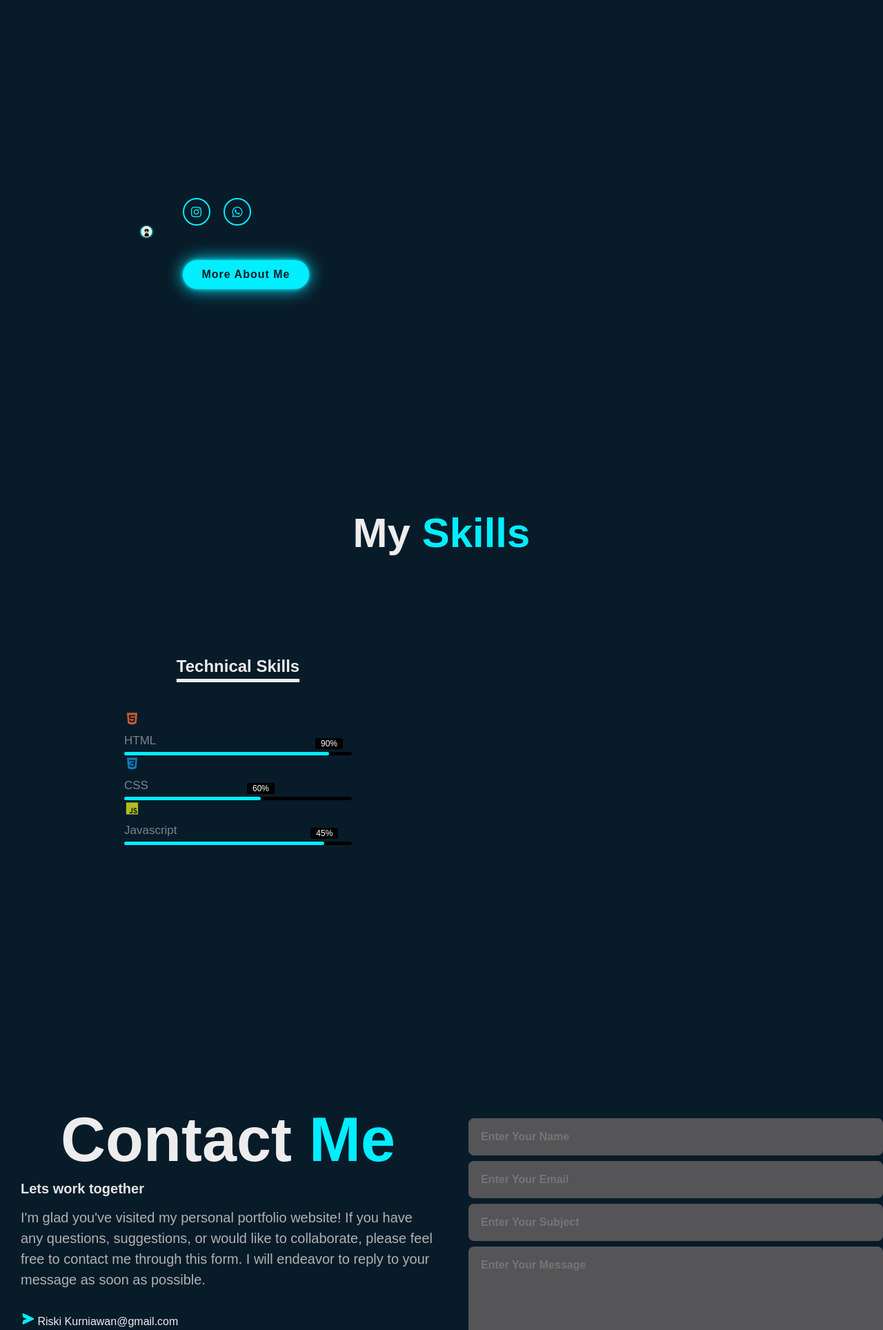
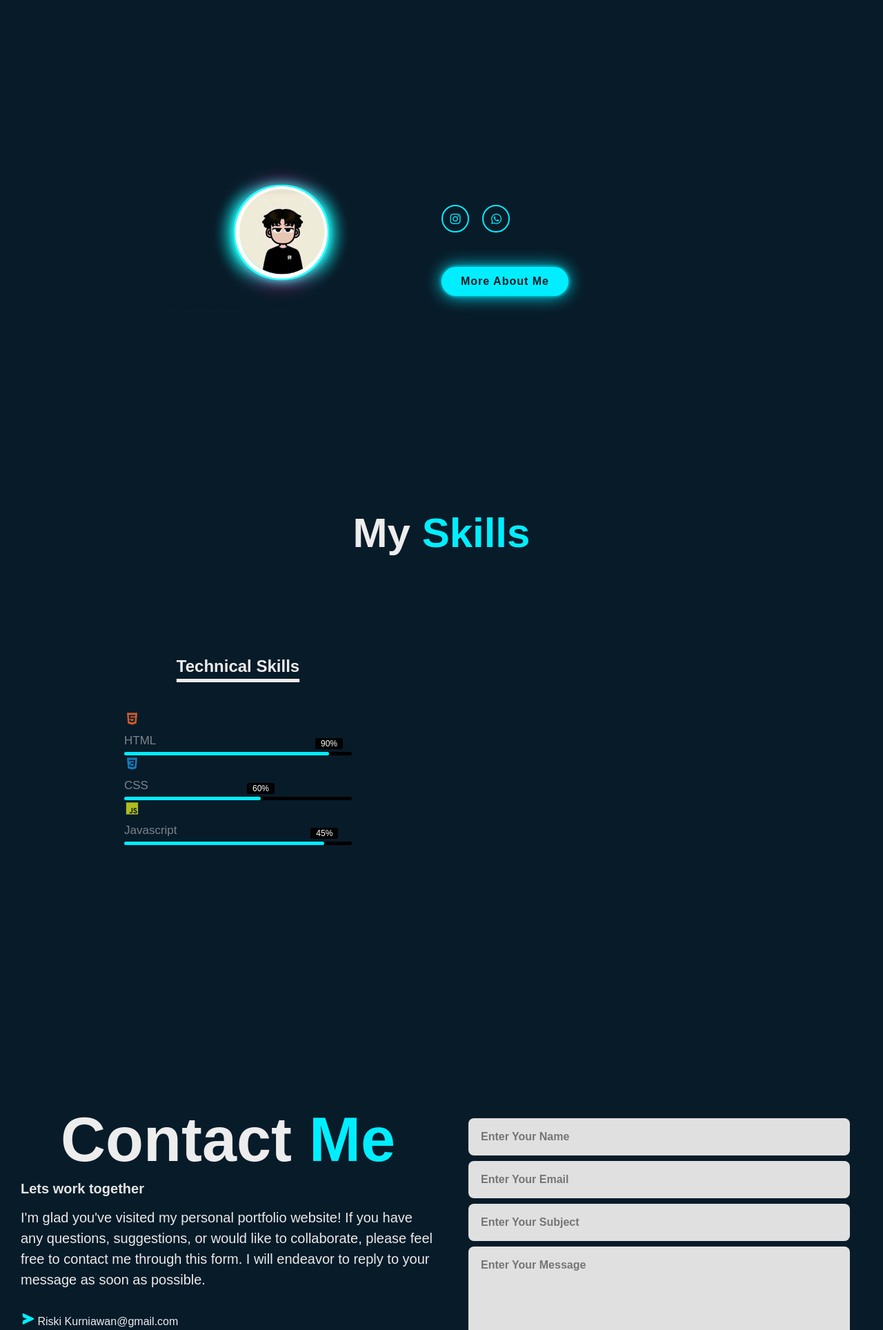
Before and after one commit to RIDWANTEKNO/portofolio-teknosi-3a, a PHP site: page / in a window 1280 px wide. Shown: the part 878-2806 px from the top of the page at 69% size. Run offline with PHP 8.4, Linux system fonts and the light colour scheme; data comes from the database, SQL or seed files in the repository; data that the repository does not hold is empty; some libraries are stand-ins or nearby versions.

Commit message:
style: update stule about me

```diff
--- a/assets/css/style.css
+++ b/assets/css/style.css
@@ -145,7 +145,6 @@ header {
     display: grid;
     grid-template-columns: repeat(2, 1fr);
     align-items: center;
-    gap: 1.5rem;
 }
 .about-img img{
     padding-bottom: 20%;
@@ -154,8 +153,15 @@ header {
     width: 100%;
     border-radius: 8px;
 }
+
+.about-text{
+    padding-right: 3rem;
+    text-align: justify;
+}
+
 .about-text h2{
     font-size: 60px;
+    margin-bottom: 1rem
 
 }
 .about-text h2 span{
@@ -172,7 +178,6 @@ header {
     color: aliceblue;
     font-size: 20px;
     line-height: 1.4;
-    margin-bottom: 4rem;
 }
 #services{
     color: aliceblue;
@@ -415,7 +420,6 @@ section{
 }
 .radial-bars .radial-bar .progress-bar{
     stroke-width: 10;
-    atop-color: black;
     fill: transparent;
     stroke-dasharray : 502;
     stroke-dashoffset: 502;
@@ -425,7 +429,7 @@ section{
 }
 @keyframes animate-bar{
     100%{
-        stroke-dashoffset -1;
+        stroke-dashoffset: -1;
     }
 }
 .path {
@@ -656,7 +660,7 @@ section{
     font-size: 20px;
 }
 .contact-text p{
-    color: rgb(177, 177, 177);
+    color: rgb(234, 234, 234);
     font-size: 20px;
     line-height: 30px;
     margin-bottom: 2rem;
@@ -710,6 +714,7 @@ section{
 }
 .contact-form form{
     position: relative;
+    padding-right: 3rem;
 
 }
 .contact-form form input, .contact-form form textarea{
@@ -717,7 +722,7 @@ section{
     outline: none;
     width: 100%;
     padding: 18px;
-    background: #555557;
+    background: #e0e0e0;
     color: #000;
     font-size: 1rem;
     font-weight: 600;
--- a/index.php
+++ b/index.php
@@ -12,8 +12,8 @@ $sql = $conn->query("INSERT INTO pengunjung_per_hari (tanggal, total_pengunjung,
     <meta charset="UTF-8">
     <meta name="viewport" content="width=device-width, initial-scale=1.0">
     <title>Portfolio</title>
+    <link href='https://unpkg.com/boxicons@2.1.4/css/boxicons.min.css' rel='stylesheet'>
     <link rel="stylesheet" href="assets/css/style.css">
-    <link href='https://unpkg.com/boxicons@2.1.4/css/boxicons.min.css' rel='stylesheet'>
     <script src="https://unpkg.com/typed.js@2.1.0/dist/typed.umd.js"></script>
 </head>
 
@@ -79,26 +79,22 @@ $sql = $conn->query("INSERT INTO pengunjung_per_hari (tanggal, total_pengunjung,
         $foto = 'admin/' . $about_me_data['foto']; // Jika ada foto di database
     }
     ?>
+
     <section class="about" id="about">
         <div class="about-container">
             <!-- Kotak Gambar -->
-            <div class="about-img-box">
-                <img src="<?= $foto ?>" alt="About Me Image" width="45px">
+            <img src="<?= $foto ?>" alt="About Me Image" width="400px" style="border-radius: 50px;">
         </div>
         <!-- Kotak Teks -->
-            <div class="about-info-box">
+        <div class="about-text">
             <?php if ($about_me_data): ?>
-                    <h3><?= $about_me_data['nama'] ?></h3>
-                    <p><?= nl2br($about_me_data['konten']) ?></p>
-                    <script>
-                        var typed = new Typed(".text", {
-                            strings: <?= json_encode(explode(';', $home['tentang_saya'])) ?>,
-                            typeSpeed: 100,
-                            backSpeed: 100,
-                            backDelay: 1000,
-                            loop: true
-                        });
-                    </script>
+                <style>
+                    p {
+                        margin-bottom: 0;
+                    }
+                </style>
+                <h2><?= $about_me_data['nama'] ?></h2>
+                <?= nl2br($about_me_data['konten']) ?>
             <?php endif; ?>
             <div class="home-sci">
                 <?php
@@ -111,7 +107,6 @@ $sql = $conn->query("INSERT INTO pengunjung_per_hari (tanggal, total_pengunjung,
             </div>
             <div class="about-text">
                 <a href="#contact" class="btn-box">More About Me</a>
-                </div>
             </div>
         </div>
     </section>
@@ -173,8 +168,6 @@ $sql = $conn->query("INSERT INTO pengunjung_per_hari (tanggal, total_pengunjung,
             }
         }
     </style>
-
-
 
     <!-- Skills Section -->
     <h1 class="sub-title">My <span>Skills</span></h1>
```
Lines whose indentation alone changed are shown as unchanged.
